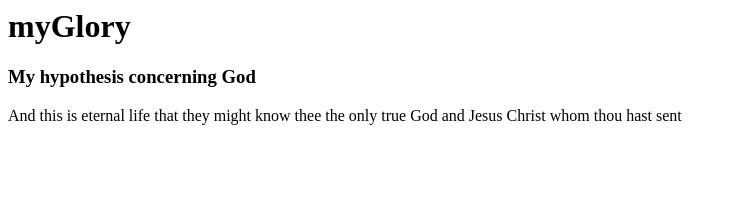
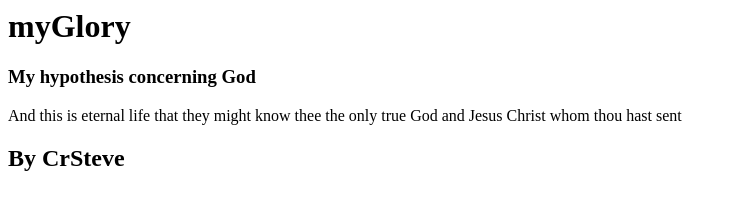
Before and after one commit to Maogast/My-Glory-Website, a plain HTML site: page index.html in a window 1280 px wide. Shown: the whole page, without its empty margins (0-737 px from the left). Drawn offline with Linux system fonts and the light colour scheme.

Commit message:
making an html.myGlory

```diff
--- a/index.html
+++ b/index.html
@@ -4,5 +4,6 @@
     <h1> myGlory </h1>
     <h3> My hypothesis concerning God </h3>
     <p> And this is eternal life that they might know thee the only true God and Jesus Christ whom thou hast sent<p>
+    <h2> By CrSteve<h2>
     </body>
   </html>
```
